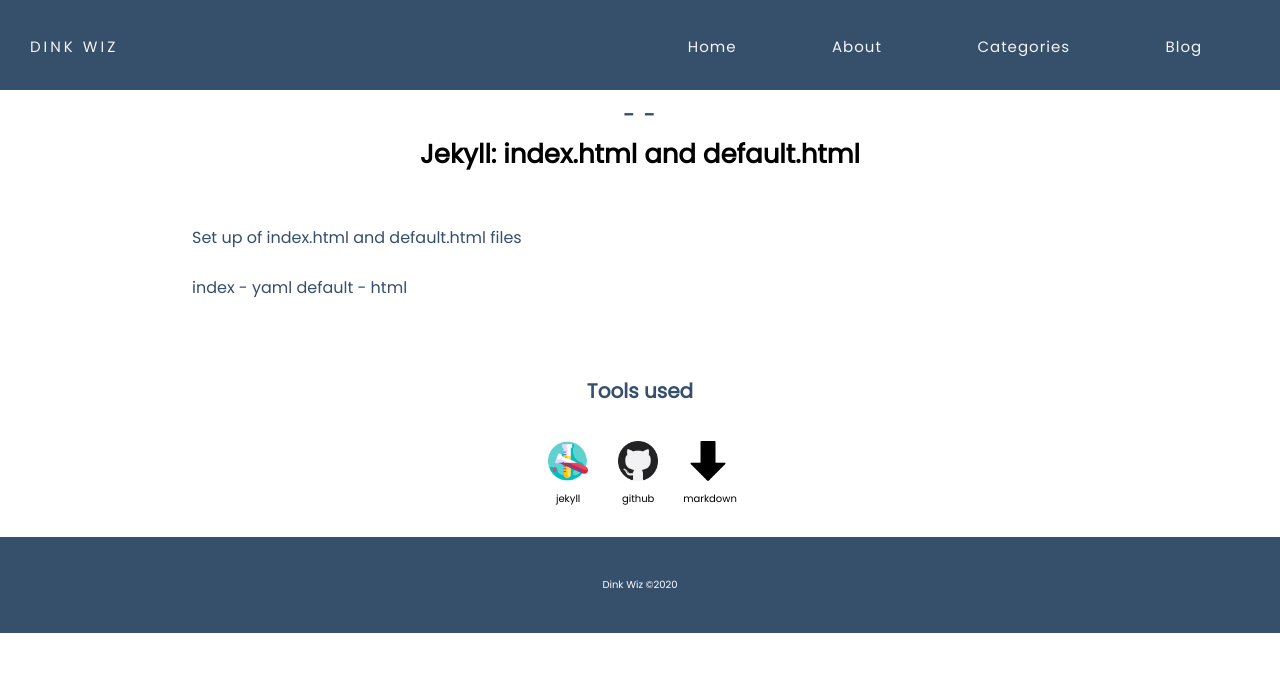
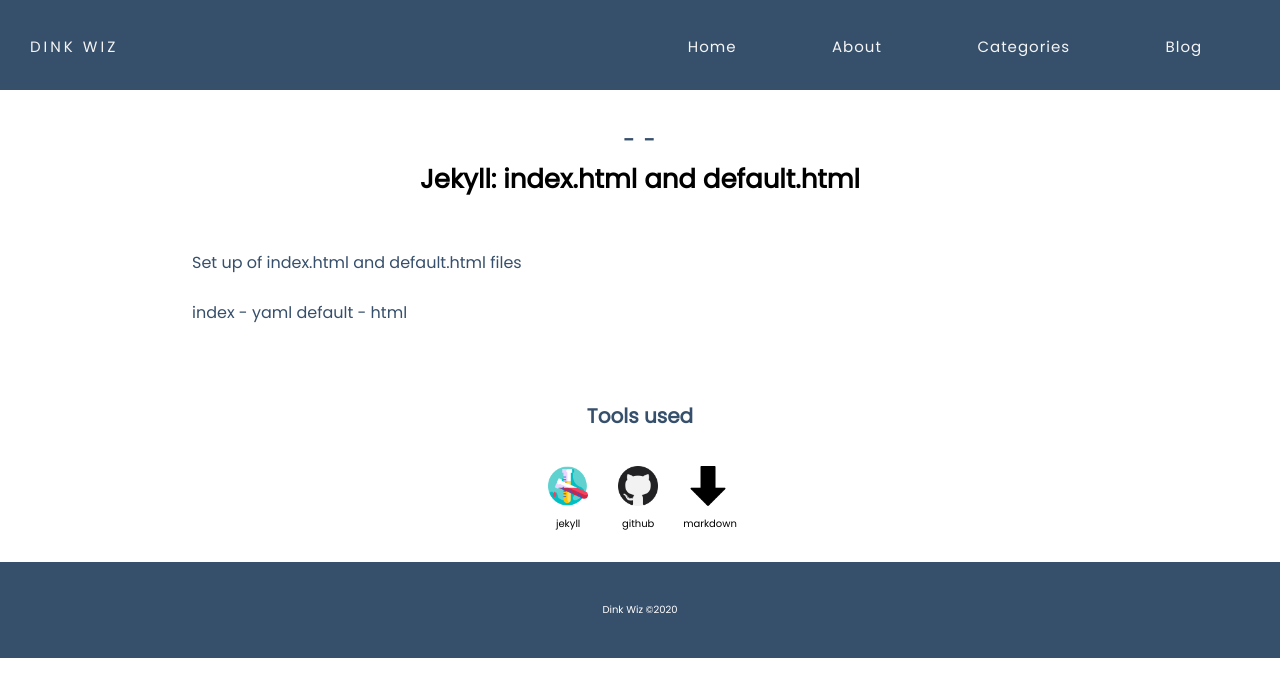
Before and after one commit to dinkwiz/dinkwiz.github.io, a Jekyll site: the page built from _posts/2020-07-18-Jekyll-Initial-html.md, in a window 1280 px wide. Shown: the top 697 px of the page. Built offline with Jekyll 4.4.1, drawn with Linux system fonts in a browser that asks for light colours.

Commit message:
Update style.css

```diff
--- a/assets/css/style.css
+++ b/assets/css/style.css
@@ -273,7 +273,7 @@ nav a {
 .post-titles a{
   text-align: center;
   font-size: 2rem;
-  padding: 0.5rem;
+  padding: 3rem 0.5rem 0.5rem 0.5rem;
   color: #364f6b;
   text-decoration: none;
   font-weight: bold;
```
